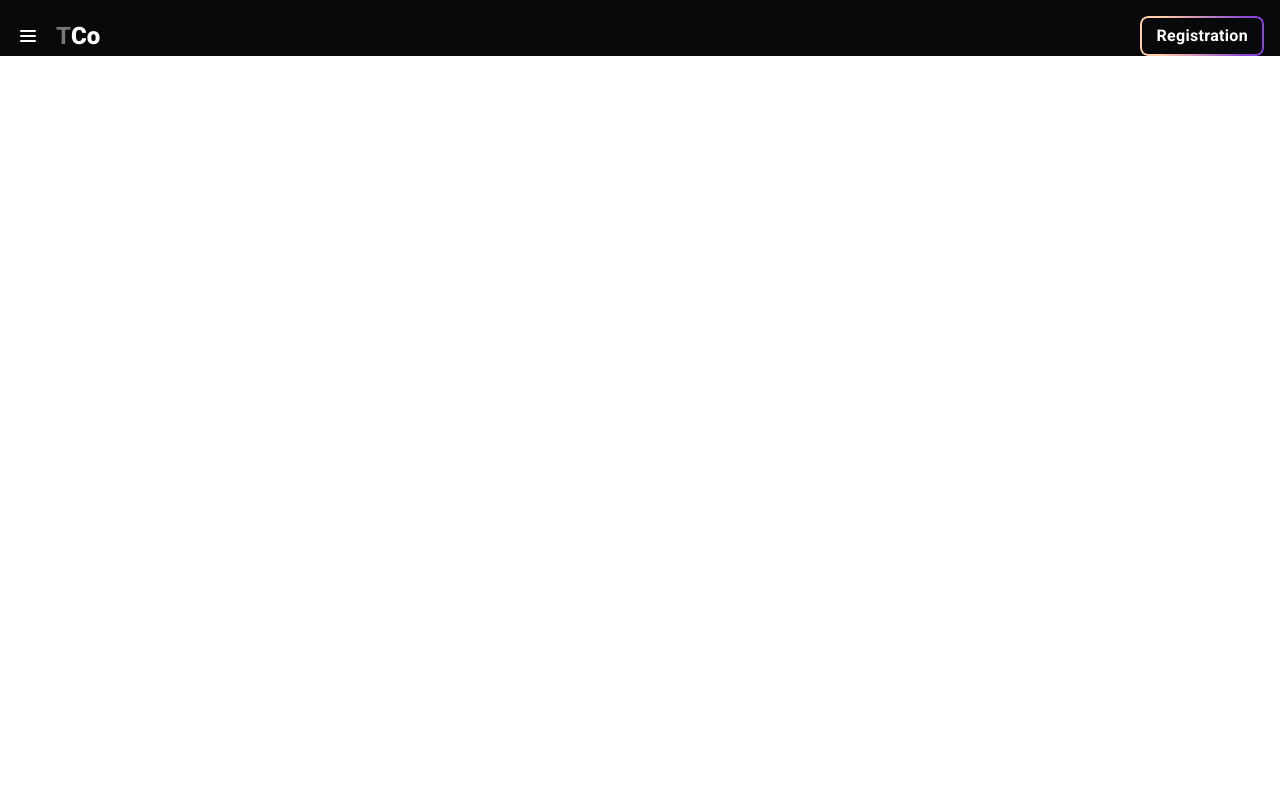
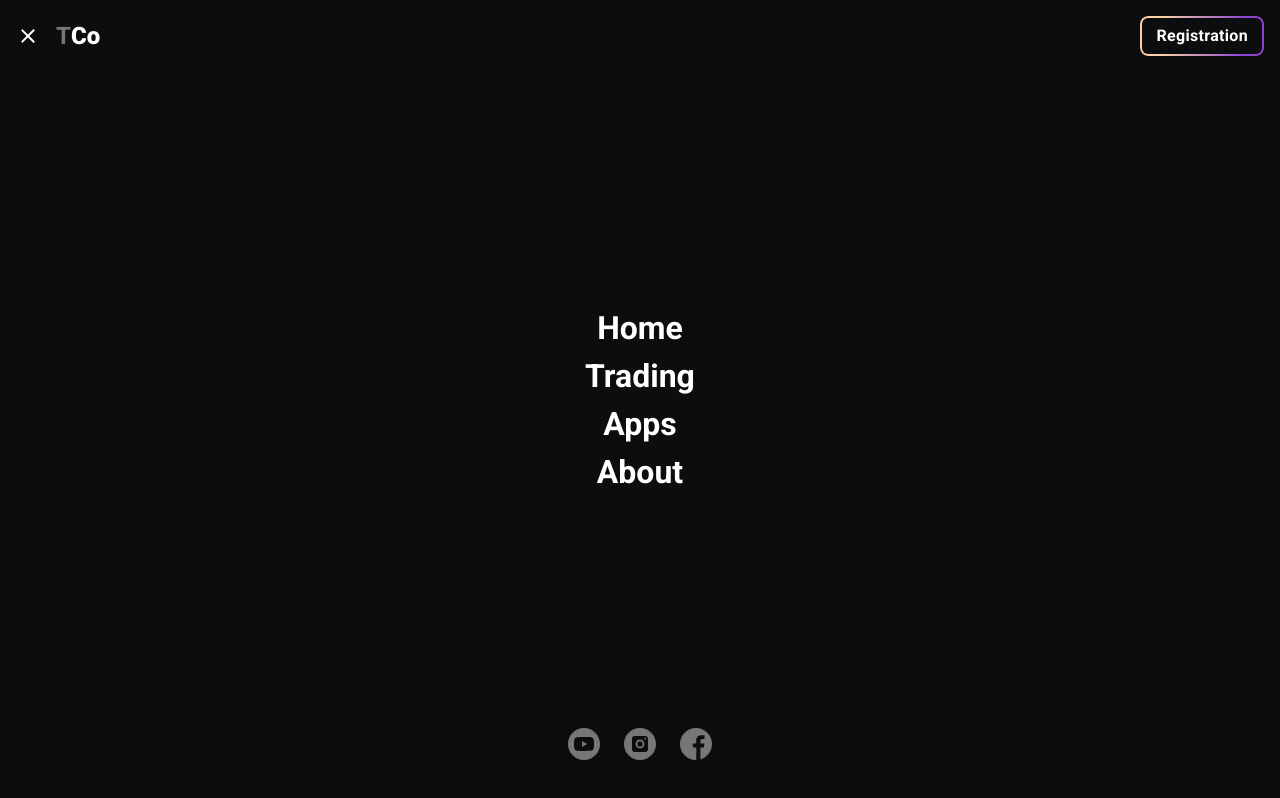
Before and after one commit to ChinChoCho/Space307-test, a plain HTML site: page index.html in a window 1280 px wide. Both pictures are taken after a click on the element 28 px from the left and 36 px from the top of the page. Drawn offline with Linux system fonts and the light colour scheme.

Commit message:
Сверстал меню и кнопки соц. сетей, которые открываются при клике на бургер

```diff
--- a/css/style.scss
+++ b/css/style.scss
@@ -1,6 +1,8 @@
 @import url("https://fonts.googleapis.com/css2?family=Roboto:wght@400;700;900&display=swap");
 
 $bg-color: #08090a;
+$menu-bg: #0b0d0f;
+
 $gray: #777;
 
 $text-color: #fff;
@@ -38,7 +40,6 @@ h1 {
         gap: 16px;
     }
     &__logo {
-        // margin-left: 16px;
     }
 }
 .container {
@@ -47,11 +48,16 @@ h1 {
 }
 .menu {
     display: none;
+    position: absolute;
+    inset: 0;
     font-size: 32px;
+    width: 100vw;
+    height: 100vh;
+    background-color: $menu-bg;
     &__icon {
         display: block;
         position: relative;
-        z-index: 5;
+        z-index: 1;
         width: 24px;
         height: 24px;
         -webkit-tap-highlight-color: transparent;
@@ -93,8 +99,56 @@ h1 {
             }
         }
     }
+    &__list {
+        display: flex;
+        flex-direction: column;
+        align-items: center;
+        gap: 8px;
+        position: absolute;
+        list-style: none;
+        top: 50%;
+        left: 50%;
+        transform: translate(-50%, -50%);
+    }
+    &__item {
+        line-height: 40px;
+        &:hover {
+            background: linear-gradient(300.11deg, #8c44d4 5.04%, #ffd0a5 76.02%);
+            -webkit-background-clip: text;
+            -webkit-text-fill-color: transparent;
+            background-clip: text;
+            text-fill-color: transparent;
+        }
+    }
+    &._active {
+        display: block;
+    }
+}
+.socials {
+    display: flex;
+    justify-content: center;
+    list-style: none;
+    gap: 24px;
+    position: absolute;
+    left: 50%;
+    bottom: 40px;
+    transform: translateX(-50%);
+    &__item {
+        font-size: 0;
+    }
+    &__icon {
+        width: 32px;
+        height: 32px;
+        & > use {
+            fill: $gray;
+        }
+        &:hover > use {
+            fill: #fff;
+        }
+    }
 }
 .logo {
+    z-index: 1;
     &__title {
         font-size: 24px;
         font-weight: 900;
@@ -107,12 +161,11 @@ h1 {
     }
 }
 .button {
+    cursor: pointer;
     position: relative;
-    // display: block;
     font-size: 16px;
     background-color: transparent;
-    // border: 2px solid linear-gradient(#FFD0A5, #8C44D4);
-    // border-radius: 8px;
+    z-index: 1;
     letter-spacing: 0.02em;
     line-height: 24px;
     border-width: 0;
@@ -123,9 +176,8 @@ h1 {
         inset: 0;
         border-radius: 8px;
         padding: 2px;
-        background: linear-gradient(92.5deg, #FFD0A5 17.66%, #8C44D4 83.71%);
+        background: linear-gradient(92.5deg, #ffd0a5 17.66%, #8c44d4 83.71%);
         -webkit-mask: linear-gradient(#fff 0 0) content-box, linear-gradient(#fff 0 0);
         mask-composite: exclude;
     }
 }
-// background: linear-gradient(92.5deg, #FFD0A5 17.66%, #8C44D4 83.71%);
--- a/index.html
+++ b/index.html
@@ -11,14 +11,17 @@
         <header class="header">
             <div class="container header__container">
                 <div class="header__wrapper">
-                    <div class="menu__icon _active">
+                    <div class="menu__icon">
                         <span></span>
                         <span></span>
                         <span></span>
                     </div>
-                    <div class="logo">
-                        <span class="logo__title"><span>T<span>rading</span></span>Co</span>
-                    </div>
+                    <a href="#" class="logo header__logo">
+                        <span class="logo__title"
+                            ><span>T<span>rading</span></span
+                            >Co</span
+                        >
+                    </a>
                 </div>
                 <nav class="menu">
                     <ul class="menu__list">
@@ -27,6 +30,29 @@
                         <li class="menu__item"><a href="#" class="munu__link">Apps</a></li>
                         <li class="menu__item"><a href="#" class="munu__link">About</a></li>
                     </ul>
+                    <ul class="socials menu__socials">
+                        <li class="socials__item">
+                            <a href="#" class="socials__link">
+                                <svg class="socials__icon" viewBox="0 0 32 32">
+                                    <use xlink:href="src/icons/yt.svg#yt" />
+                                </svg>
+                            </a>
+                        </li>
+                        <li class="socials__item">
+                            <a href="#" class="socials__link">
+                                <svg class="socials__icon" viewBox="0 0 32 32">
+                                    <use xlink:href="src/icons/inst.svg#inst" />
+                                </svg>
+                            </a>
+                        </li>
+                        <li class="socials__item">
+                            <a href="#" class="socials__link">
+                                <svg class="socials__icon" viewBox="0 0 32 32">
+                                    <use xlink:href="src/icons/fb.svg#fb" />
+                                </svg>
+                            </a>
+                        </li>
+                    </ul>
                 </nav>
                 <button class="button header__button">Registration</button>
             </div>
```
Also changed, not shown: css/style.css, src/icons/fb.svg (added), src/icons/inst.svg (added), src/icons/yt.svg (added).
